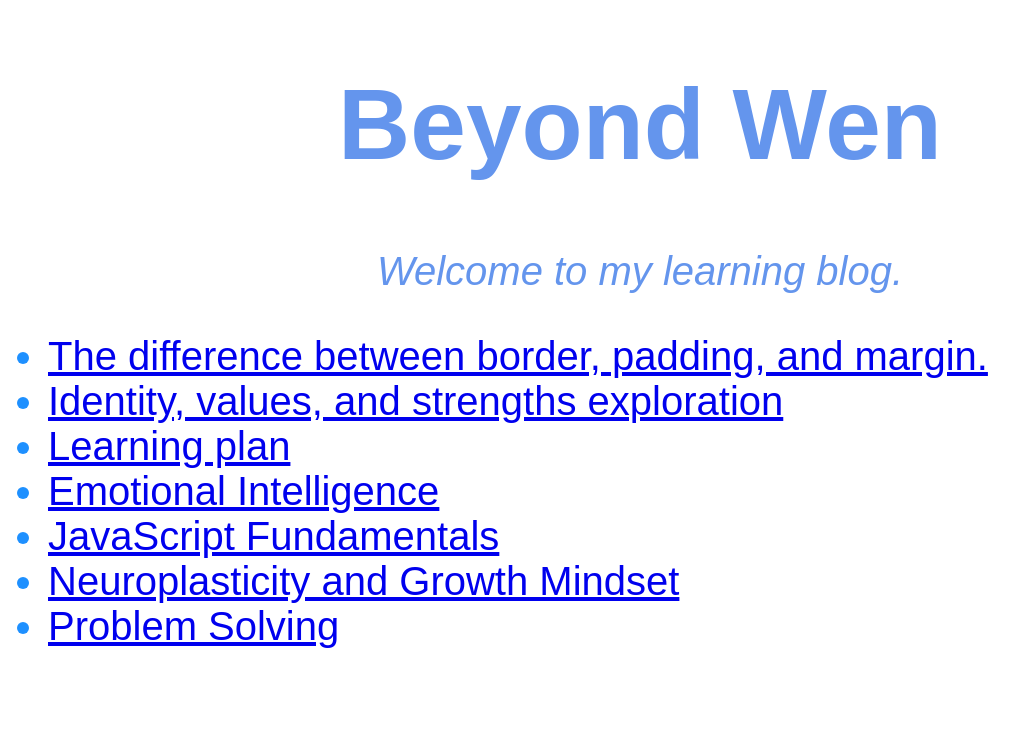
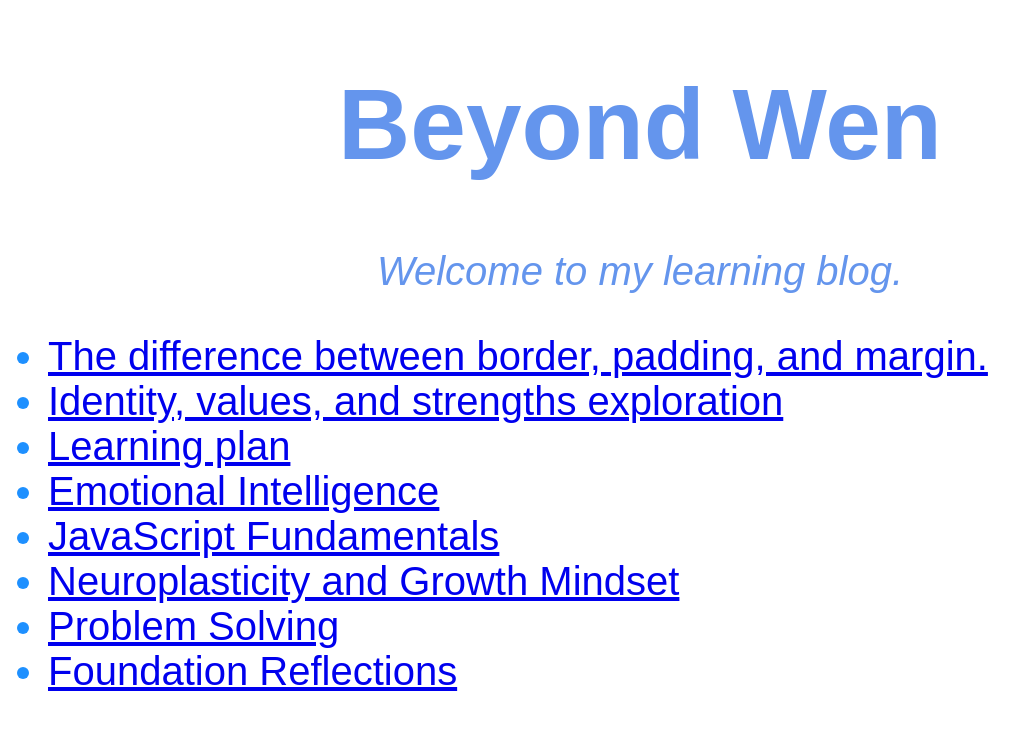
Before and after one commit to Beyond-Wen/Beyond-Wen.github.io, a plain HTML site: page index.html in a window 1280 px wide. Shown: the whole page, without its empty margins (0-1034 px from the left). Drawn offline with Linux system fonts and the light colour scheme.

Commit message:
add link to foundation reflections

```diff
--- a/index.html
+++ b/index.html
@@ -15,6 +15,8 @@
         <li><a href="blog/javascript-dom.html">JavaScript Fundamentals</a></li>
         <li><a href="blog/neuroplasticity.html">Neuroplasticity and Growth Mindset</a></li>
         <li><a href="blog/problem-solving.html">Problem Solving</a></li>
+        <li><a href="blog/foundation-reflections.html">Foundation Reflections</a></li>
+
       </ul>
     </div>
 
```
